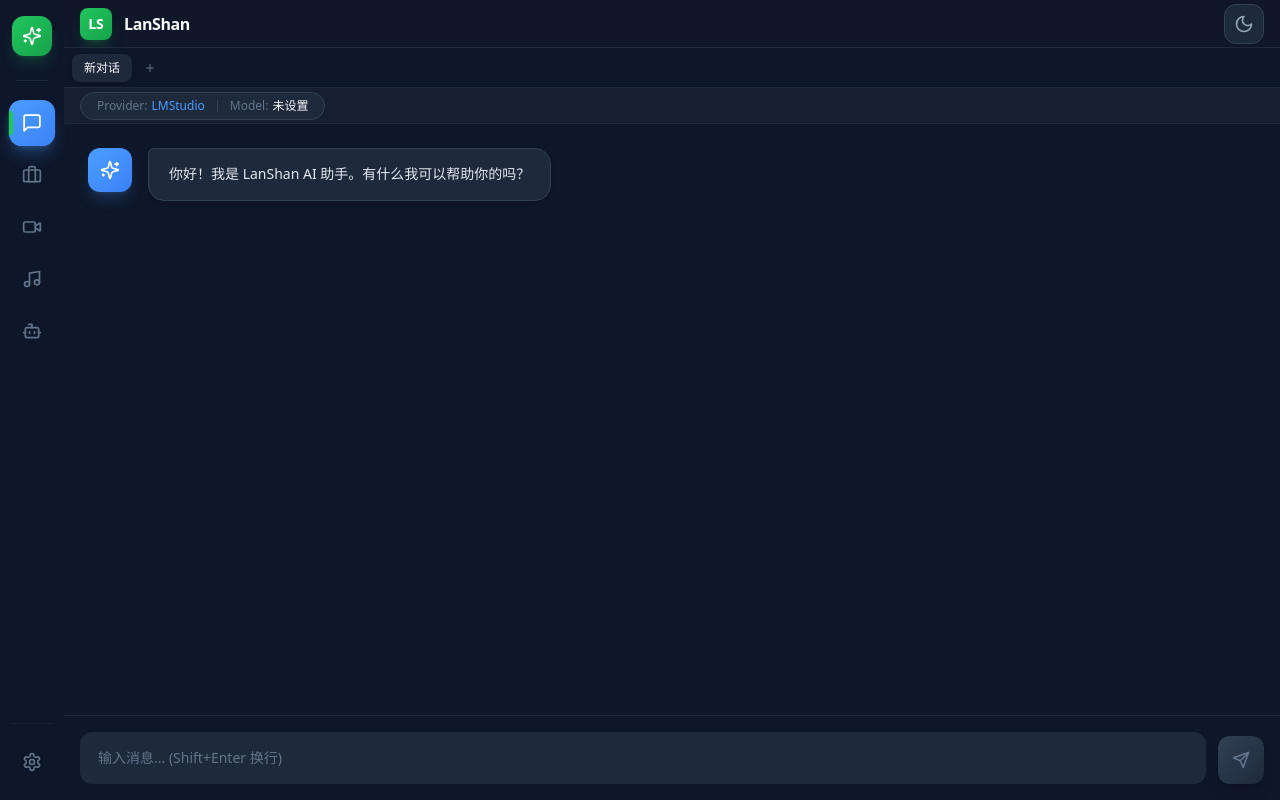
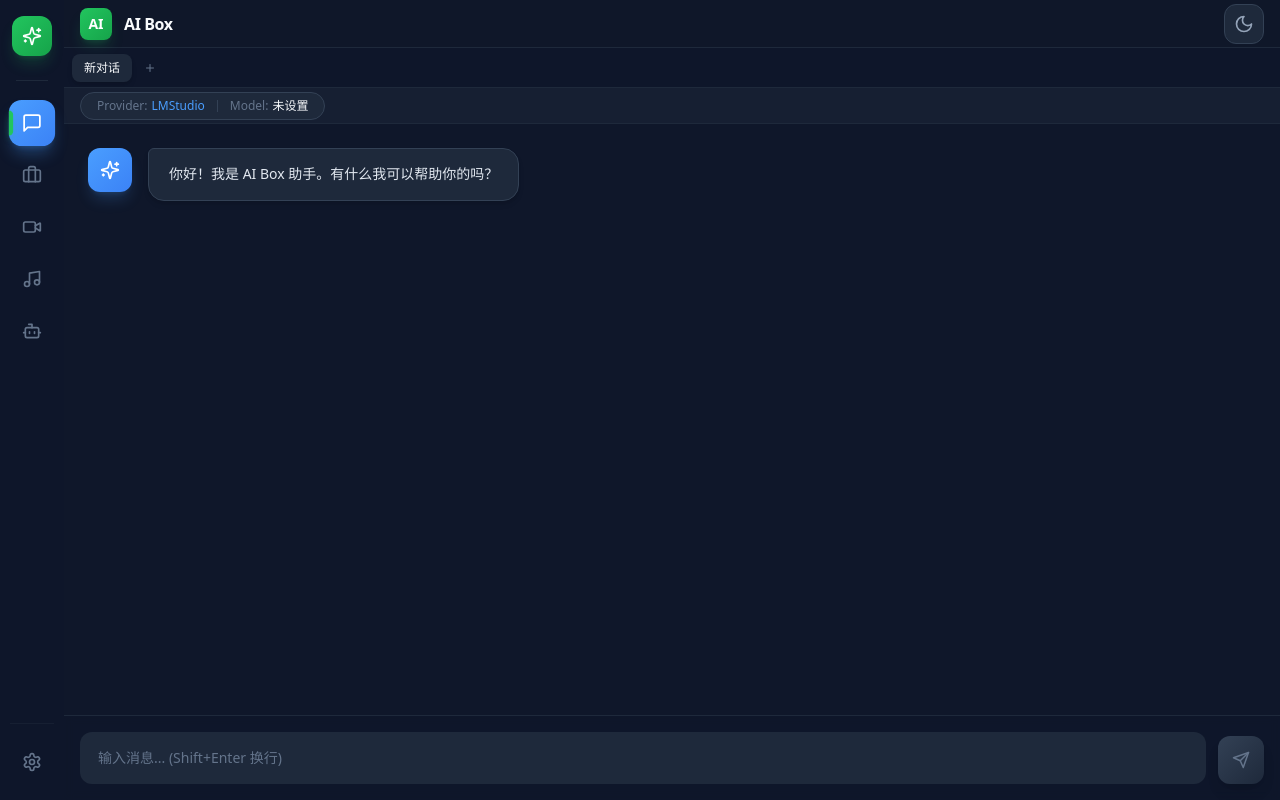
Before and after one commit to AdonisZeng/AI-Box, a React (Vite) app: page / in a window 1280 px wide. Built offline with nearby package versions, Linux system fonts and the light colour scheme.

Commit message:
refactor: 将项目名称从 LanShan 改为 AI Box

```diff
--- a/electron/main.ts
+++ b/electron/main.ts
@@ -102,7 +102,7 @@ function createSettingsWindow(): void {
 
 app.whenReady().then(() => {
   logger.info('app.whenReady')
-  electronApp.setAppUserModelId('com.lanshan.app')
+  electronApp.setAppUserModelId('com.aibox.app')
 
   app.on('browser-window-created', (_, window) => {
     optimizer.watchWindowShortcuts(window)
--- a/package.json
+++ b/package.json
@@ -1,5 +1,5 @@
 {
-  "name": "lanshan",
+  "name": "ai-box",
   "version": "1.0.0",
   "description": "AI-powered modular desktop tool with chat, agent, and media generation",
   "main": "./out/main/main.js",
@@ -50,8 +50,8 @@
     "vite": "^5.1.0"
   },
   "build": {
-    "appId": "com.lanshan.app",
-    "productName": "LanShan",
+    "appId": "com.aibox.app",
+    "productName": "AI Box",
     "directories": {
       "output": "release"
     },
--- a/src/components/chat/ChatWorkspace.tsx
+++ b/src/components/chat/ChatWorkspace.tsx
@@ -9,7 +9,7 @@ import { useChatStore } from '@/lib/store'
 import { useSettingsStore } from '@/lib/store'
 import { createProvider, type Message } from '@/lib/providers'
 
-const GREETING_MESSAGE = '你好！我是 LanShan AI 助手。有什么我可以帮助你的吗？'
+const GREETING_MESSAGE = '你好！我是 AI Box 助手。有什么我可以帮助你的吗？'
 
 export function ChatWorkspace() {
   const {
--- a/src/lib/mcp/client.ts
+++ b/src/lib/mcp/client.ts
@@ -25,7 +25,7 @@ export class MCPClient {
           params: {
             protocolVersion: '2024-11-05',
             capabilities: { tools: {} },
-            clientInfo: { name: 'lanshan', version: '1.0.0' },
+            clientInfo: { name: 'ai-box', version: '1.0.0' },
           },
         }),
         signal: this.abortController.signal,
--- a/src/lib/store/chat.ts
+++ b/src/lib/store/chat.ts
@@ -31,7 +31,7 @@ export const useChatStore = create<ChatState>((set) => ({
         {
           id: '1',
           role: 'assistant',
-          content: '你好！我是 LanShan AI 助手。有什么我可以帮助你的吗？',
+          content: '你好！我是 AI Box 助手。有什么我可以帮助你的吗？',
           timestamp: Date.now(),
         },
       ],
--- a/src/lib/store/settings.ts
+++ b/src/lib/store/settings.ts
@@ -80,7 +80,7 @@ export const useSettingsStore = create<SettingsState>()(
       },
     }),
     {
-      name: 'lanshan-settings',
+      name: 'ai-box-settings',
     }
   )
 )
--- a/src/renderer/App.tsx
+++ b/src/renderer/App.tsx
@@ -43,9 +43,9 @@ function App() {
           <div className="h-12 bg-[#0F172A]/80 border-b border-[#1E293B] flex items-center justify-between px-4">
             <div className="flex items-center gap-3">
               <div className="w-8 h-8 rounded-lg bg-gradient-to-br from-[#22C55E] to-[#16a34a] flex items-center justify-center shadow-lg shadow-[#22C55E]/20">
-                <span className="text-white font-bold text-sm">LS</span>
+                <span className="text-white font-bold text-sm">AI</span>
               </div>
-              <span className="font-semibold text-[#F8FAFC] tracking-tight">LanShan</span>
+              <span className="font-semibold text-[#F8FAFC] tracking-tight">AI Box</span>
             </div>
             <button
               onClick={toggleTheme}
--- a/src/renderer/index.css
+++ b/src/renderer/index.css
@@ -58,10 +58,10 @@
   }
 }
 
-/* === LanShan Design System === */
+/* === AI Box Design System === */
 @layer utilities {
   /* 基础过渡 - 推荐使用 */
-  .transition-lanshan {
+  .transition-aibox {
     transition-property: all;
     transition-duration: 200ms;
     transition-timing-function: cubic-bezier(0.16, 1, 0.3, 1);
--- a/src/renderer/index.html
+++ b/src/renderer/index.html
@@ -3,7 +3,7 @@
   <head>
     <meta charset="UTF-8" />
     <meta name="viewport" content="width=device-width, initial-scale=1.0" />
-    <title>LanShan</title>
+    <title>AI Box</title>
   </head>
   <body>
     <div id="root"></div>
--- a/src/renderer/settings.html
+++ b/src/renderer/settings.html
@@ -3,7 +3,7 @@
   <head>
     <meta charset="UTF-8" />
     <meta name="viewport" content="width=device-width, initial-scale=1.0" />
-    <title>LanShan 设置</title>
+    <title>AI Box 设置</title>
   </head>
   <body>
     <div id="settings-root"></div>
```
Also changed, not shown: design-system/lanshan-ai/MASTER.md (+1 -1 lines).
